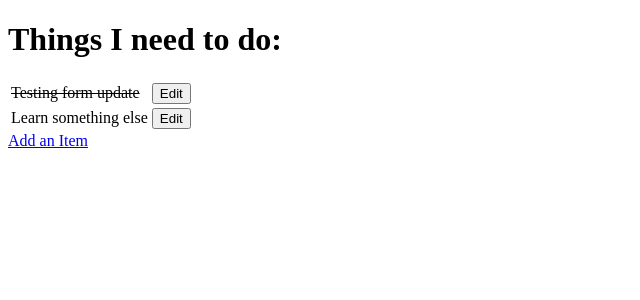
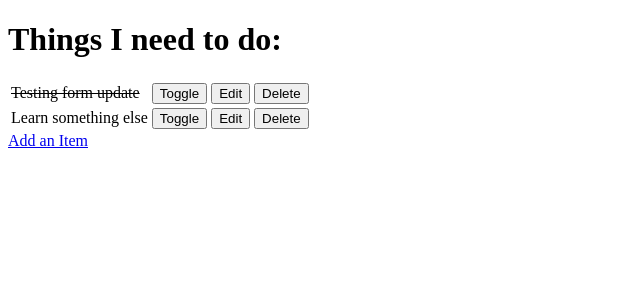
Before and after one commit to kencormican/ci-django-todo-project, a Django app: page / in a window 1280 px wide. Shown: the top 300 px of the page, without its empty margins (0-640 px from the left). Run offline with Django 3.2, Linux system fonts and the light colour scheme; data comes from the database, SQL or seed files in the repository; both versions use the stored data as it was after the commit.

Commit message:
Toggle and Delete functionality added

```diff
--- a/django_todo/urls.py
+++ b/django_todo/urls.py
@@ -15,11 +15,13 @@ Including another URLconf
 """
 from django.contrib import admin
 from django.urls import path
-from todo.views import get_todo_list, add_item, edit_item
+from todo import views
 
 urlpatterns = [
     path('admin/', admin.site.urls),
-    path('', get_todo_list, name='get_todo_list'),
-    path('add', add_item, name='add'),
-    path('edit/<item_id>', edit_item, name='edit')
+    path('', views.get_todo_list, name='get_todo_list'),
+    path('add', views.add_item, name='add'),
+    path('edit/<item_id>', views.edit_item, name='edit'),
+    path('toggle/<item_id>', views.toggle_item, name='toggle'),
+    path('delete/<item_id>', views.delete_item, name='delete')
 ]
--- a/todo/templates/todo/todo_list.html
+++ b/todo/templates/todo/todo_list.html
@@ -17,9 +17,23 @@
                     <td>{{ item.name }}</td>
                 {% endif %}
                 <td>
+                    <a href="/toggle/{{ item.id }}">
+                        <button>
+                            Toggle
+                        </button>
+                    </a>
+                </td>
+                <td>
                     <a href="/edit/{{ item.id }}">
                         <button>
                             Edit
+                        </button>
+                    </a>
+                </td>
+                <td>
+                    <a href="/delete/{{ item.id }}">
+                        <button>
+                            Delete
                         </button>
                     </a>
                 </td>
--- a/todo/views.py
+++ b/todo/views.py
@@ -41,3 +41,16 @@ def edit_item(request, item_id):
     }
 
     return render(request, "todo/edit_item.html", context)
+
+
+def toggle_item(request, item_id):
+    item = get_object_or_404(Item, id=item_id)
+    item.done = not item.done
+    item.save()
+    return redirect('get_todo_list')
+
+
+def delete_item(request, item_id):
+    item = get_object_or_404(Item, id=item_id)
+    item.delete()
+    return redirect('get_todo_list')
```
Also changed, not shown: db.sqlite3.
